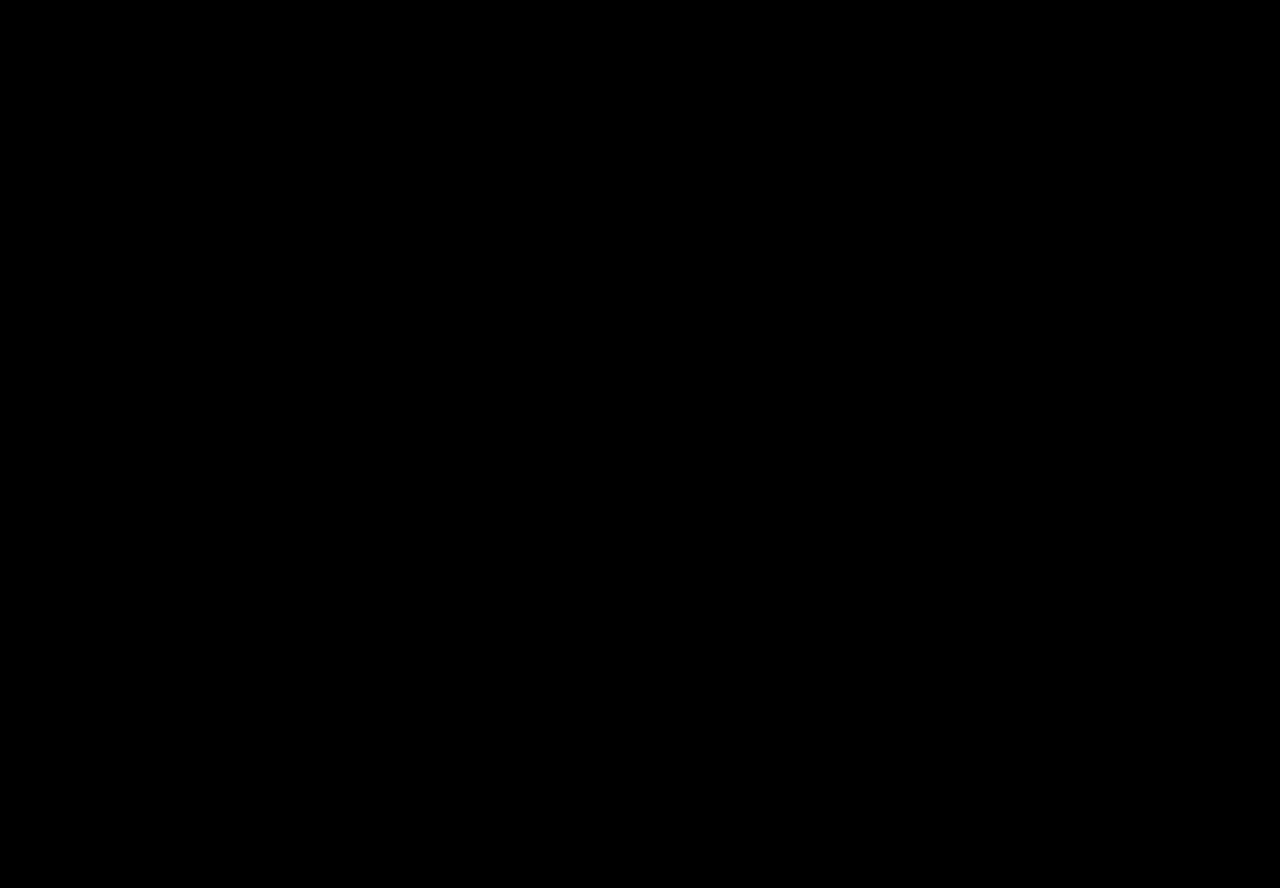
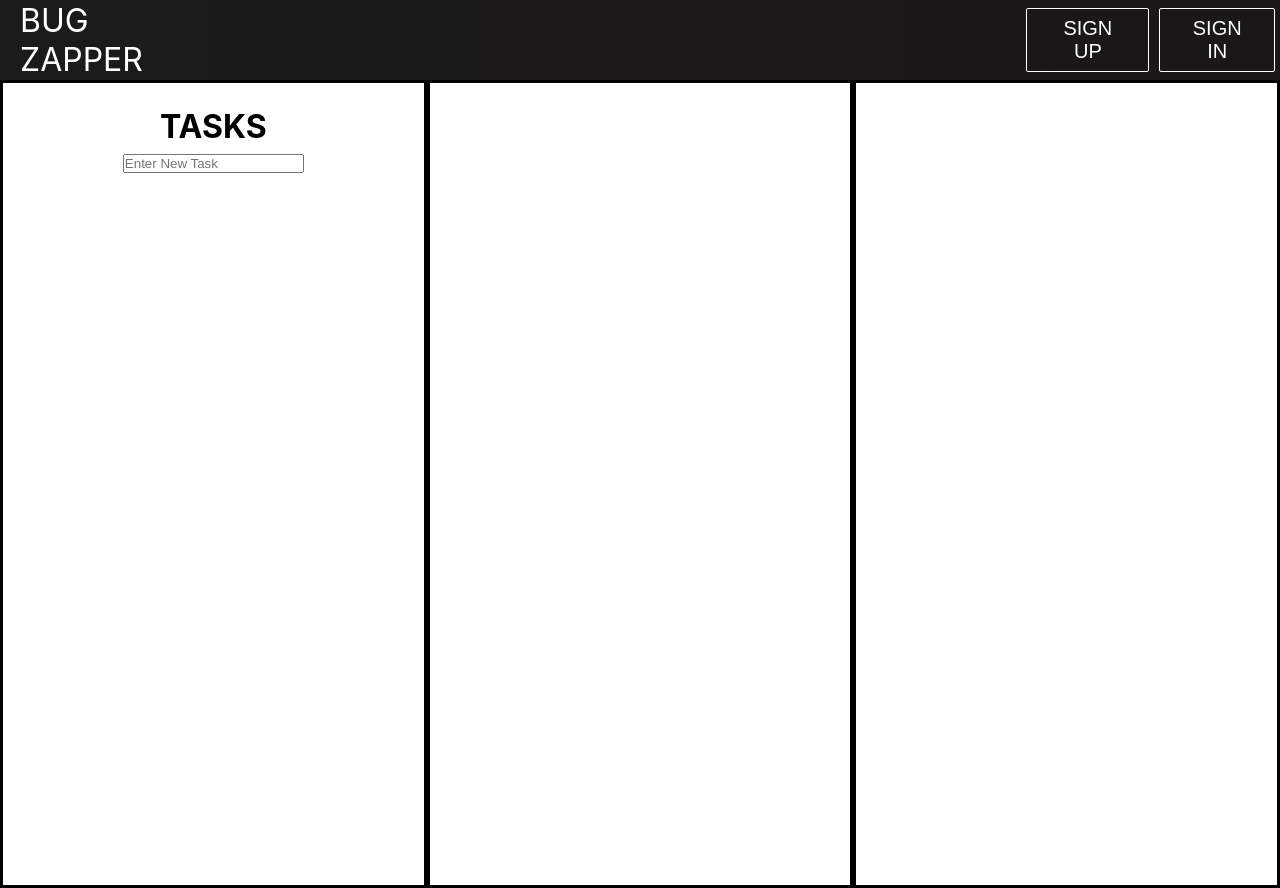
Before and after one commit to grantgonzalez14/bug-zapper, a React (Create React App) app: page /bug-list in a window 1280 px wide. Before the commit this address had no page. Before the commit the page ends 800 px from the top, so only its background shows below. Built offline with nearby package versions, Linux system fonts and the light colour scheme; no server answers.

Commit message:
Checkpoint before switching to bug-list branch

```diff
--- a/src/App.js
+++ b/src/App.js
@@ -1,9 +1,8 @@
 import React from 'react';
 import { BrowserRouter as Router, Routes, Route } from 'react-router-dom';
-import Navbar from './components/Navbar';
 import Home from './components/pages/Home';
 import SignIn from './components/pages/SignIn';
-import SignOut from './components/pages/SignOut';
+import BugList from './components/pages/BugList';
 import SignUp from './components/pages/SignUp';
 import ForgotPassword from './components/pages/ForgotPassword';
 import 'firebase/firestore';
@@ -14,11 +13,10 @@ function App() {
   return (
     <>
       <Router>
-
         <Routes>
           <Route path='/' exact element={<Home/>}/>
+          <Route path='/bug-list' element={<BugList/>}/>
           <Route path='/sign-in' element={<SignIn/>}/>
-          <Route path='/sign-out' element={<SignOut/>}/>
           <Route path='/sign-up' element={<SignUp/>}/>
           <Route path='/forgot-password' element={<ForgotPassword/>}/>
         </Routes>
--- /dev/null
+++ b/src/components/pages/BugList.css
@@ -0,0 +1,25 @@
+.bl-screen {
+    display: flex;
+    flex-direction: row;
+    background-color: white;
+    height: 100%;
+    width: 100vw;
+}
+
+.bl-tasks,
+.bl-in-progress,
+.bl-done {
+    display: flex;
+    flex-direction: column;
+    width: 33.35%;
+    border-style: solid;
+    border: 0 5px;
+    align-items: center;
+    padding-top: 1.5rem;
+    padding-bottom: 89vh;
+    overflow-y: auto;
+}
+
+.new-task-input {
+    margin-top: 0.5rem;
+}
--- /dev/null
+++ b/src/components/pages/BugList.js
@@ -0,0 +1,21 @@
+import React from 'react';
+import Navbar from '../Navbar';
+import './BugList.css';
+
+function BugList() {
+  return (
+    <>
+        <Navbar />
+        <div className='bl-screen'>
+            <div className='bl-tasks'>
+                <h1>TASKS</h1>
+                <input className='new-task-input' type='text' placeholder='Enter New Task' />
+            </div>
+            <div className='bl-in-progress'></div>
+            <div className='bl-done'></div>
+        </div>
+    </>
+  )
+}
+
+export default BugList;
--- a/src/components/pages/Home.js
+++ b/src/components/pages/Home.js
@@ -14,8 +14,6 @@ function Home() {
       onAuthStateChanged(auth, (user) => {
           if (user) {
             setLoggedInStatus(true);
-            // console.log(user);
-            // console.log(auth);
           } else {
             setLoggedInStatus(false);
           }
--- a/src/components/pages/SignOut.js
+++ /dev/null
@@ -1,13 +0,0 @@
-import React from 'react';
-import firebase from 'firebase/compat/app';
-import 'firebase/auth';
-
-function SignOut() {
-    const auth = firebase.auth();
-
-    return auth.currentUser && (
-        <button onClick={() => auth.signOut()}>Sign Out</button>
-    )
-}
-
-export default SignOut;
```
Also changed, not shown: src/components/pages/SignOut.css (deleted).
